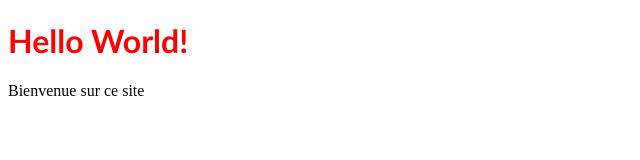
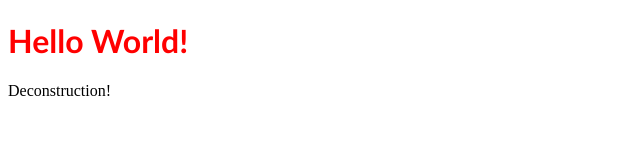
Before and after one commit to Web15Dev/web15dev.github.io, a plain HTML site: page index.html in a window 1280 px wide. Shown: the full height of the page, 0-640 px from the left. Drawn offline with Linux system fonts and the light colour scheme.

Commit message:
Add files via upload

```diff
--- a/index.html
+++ b/index.html
@@ -9,6 +9,6 @@
 <body>
     <h1>Hello World!</h1>
 
-    <p>Bienvenue sur ce site</p>
+    <p>Deconstruction!</p>
 </body>
 </html>
```
